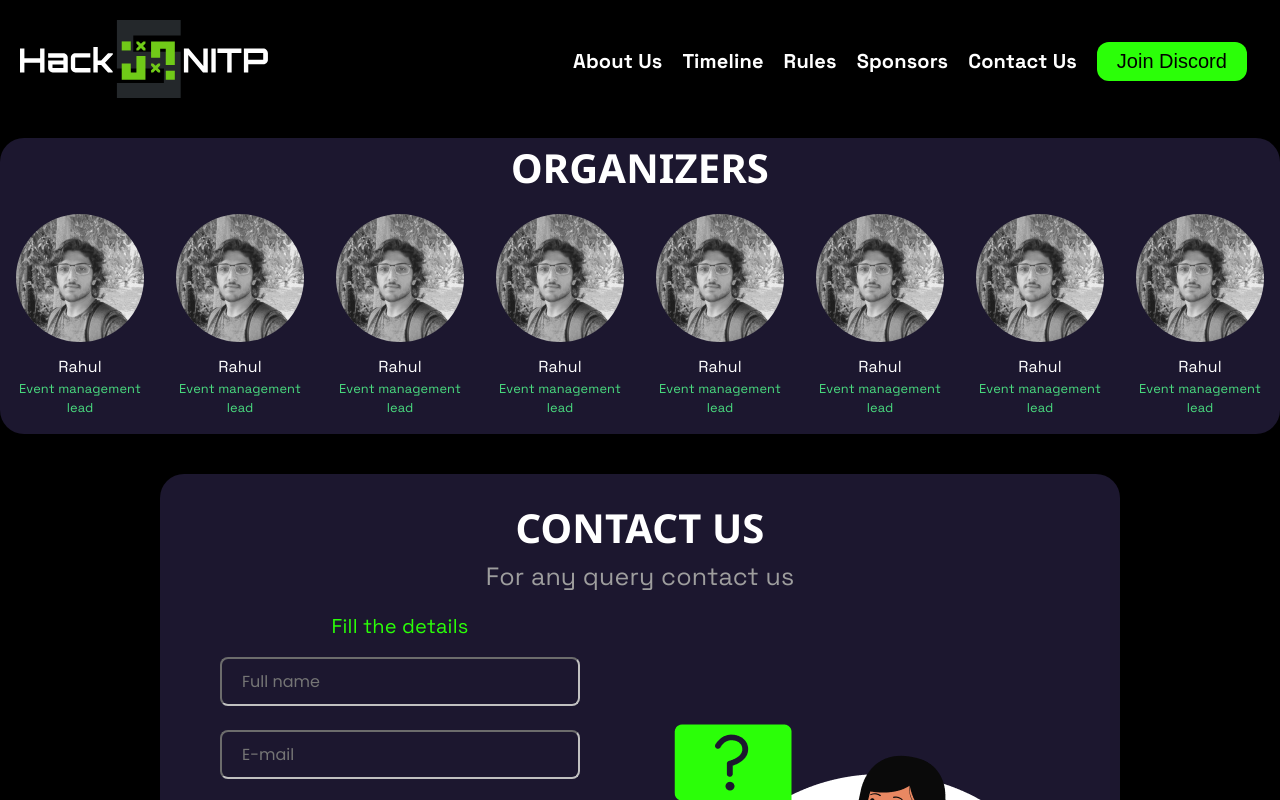
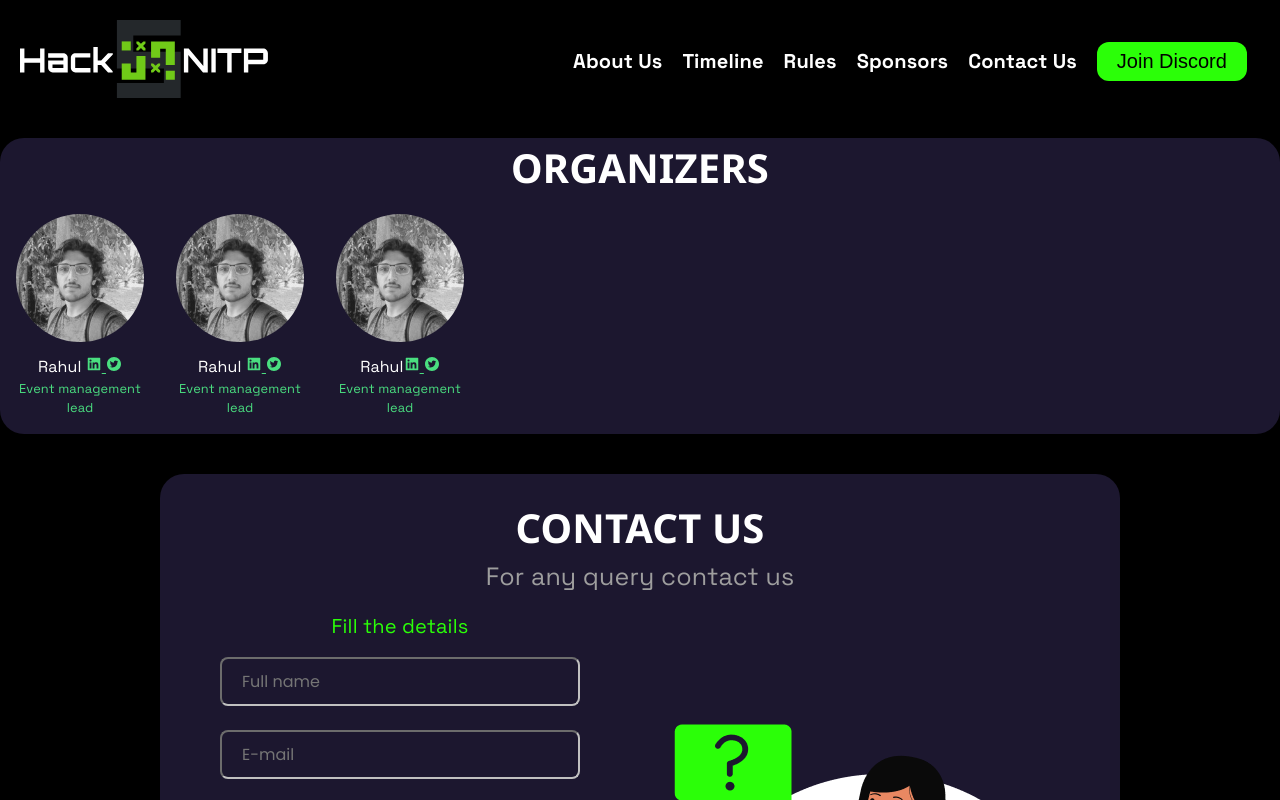
Before and after one commit to HackSlashNITP/hacknitp5.0, a Next.js app: page /contact-us in a window 1280 px wide. Built offline with nearby package versions, Linux system fonts and the light colour scheme.

Commit message:
updated organiser section

```diff
--- a/components/organizers.js
+++ b/components/organizers.js
@@ -2,52 +2,86 @@ import React from 'react'
 import Image from "next/image"
 import image from "../public/judges/Kaustubh.jpeg"
 import image1 from "../public/judges/Shreya.jpeg"
+import style from "../styles/organisers.module.css"
+import { AiFillLinkedin } from "react-icons/ai";
+import { AiFillTwitterCircle } from "react-icons/ai";
+
 
 const Organizers = () => {
   return (
     <div class="grid grid-cols-8 md:grid-cols-3 lg:grid-cols-6 sm:grid-col-2">
+
        <div className='m-4 '>
-        <Image src={image}  className="border-2 rounded-full w-58 hover:bg-[#d4d4d8] hover:scale-150 transition duration-300 ease-in-out hover:opacity-50" />
-        <figcaption className="text-xs text-yellow-900" style={{fontSize: "1rem"}}>Rahul</figcaption>
+  {/* container */}
+   <div className={style.container} >
+   <Image src={image}  className=" block border-2 rounded-full w-58 hover:scale-150 transition duration-300 ease-in-out hover:opacity-50" id='pic' />
+   {/* overlay */}
+   {/* absolute left-7 top-1/3 */}
+   <div className={style.overlay}>
+     {/* content */}
+    <div className={style.content}> hello</div>
+    </div>
+  </div>
+
+  <figcaption className="text-xs text-yellow-900" style={{fontSize: "1rem"}}>Rahul <a className='text-[#4ade80] hover:scale-150'
+            href="https://www.linkedin.com/company/hackslash"
+            target="_blank"
+            rel="noreferrer noopener"
+          >
+              <AiFillLinkedin /> <AiFillTwitterCircle />
+          </a></figcaption>
    <figcaption className="p-0 m-0 text-[#4ade80]" style={{fontSize: "0.8rem"}}>Event management lead</figcaption>
   </div>
   <div className='m-4 '>
-        <Image src={image}  className="border-2 rounded-full w-58 hover:bg-[#d4d4d8] hover:scale-150 transition duration-300 ease-in-out hover:opacity-50" />
-        <figcaption className="text-xs text-yellow-900" style={{fontSize: "1rem"}}>Rahul</figcaption>
+  {/* container */}
+   <div className={style.container} >
+   <Image src={image}  className=" block border-2 rounded-full w-58 hover:scale-150 transition duration-300 ease-in-out hover:opacity-50" id='pic' />
+   {/* overlay */}
+   {/* absolute left-7 top-1/3 */}
+   <div className={style.overlay}>
+     {/* content */}
+    <div className={style.content}> hello</div>
+    </div>
+  </div>
+
+  <figcaption className="text-xs text-yellow-900" style={{fontSize: "1rem"}}>Rahul <a className='text-[#4ade80] hover:scale-150'
+            href="https://www.linkedin.com/company/hackslash"
+            target="_blank"
+            rel="noreferrer noopener"
+          >
+              <AiFillLinkedin /> <AiFillTwitterCircle />
+          </a></figcaption>
    <figcaption className="p-0 m-0 text-[#4ade80]" style={{fontSize: "0.8rem"}}>Event management lead</figcaption>
   </div>
   <div className='m-4 '>
-        <Image src={image}  className="border-2 rounded-full w-58 hover:bg-[#d4d4d8] hover:scale-150 transition duration-300 ease-in-out hover:opacity-50" />
-        <figcaption className="text-xs text-yellow-900" style={{fontSize: "1rem"}}>Rahul</figcaption>
+  {/* container */}
+   <div className={style.container} >
+   <Image src={image}  className=" block border-2 rounded-full w-58 hover:scale-150 transition duration-300 ease-in-out hover:opacity-50" id='pic' />
+   {/* overlay */}
+   {/* absolute left-7 top-1/3 */}
+   <div className={style.overlay}>
+     {/* content */}
+    <div className={style.content}> hello</div>
+    </div>
+  </div>
+
+  <figcaption className="text-xs text-yellow-900" style={{fontSize: "1rem"}}>Rahul<a className='text-[#4ade80] hover:scale-150'
+            href="https://www.linkedin.com/company/hackslash"
+            target="_blank"
+            rel="noreferrer noopener"
+          >
+              <AiFillLinkedin /> <AiFillTwitterCircle />
+          </a></figcaption>
    <figcaption className="p-0 m-0 text-[#4ade80]" style={{fontSize: "0.8rem"}}>Event management lead</figcaption>
   </div>
-       <div className='m-4 '>
-        <Image src={image}  className="border-2 rounded-full w-58 hover:bg-[#d4d4d8] hover:scale-150 transition duration-300 ease-in-out hover:opacity-50" />
-        <figcaption className="text-xs text-yellow-900" style={{fontSize: "1rem"}}>Rahul</figcaption>
-        <figcaption className="p-0 m-0 text-[#4ade80]" style={{fontSize: "0.8rem"}}>Event management lead</figcaption>
-       </div>
-       <div className='m-4 '>
-        <Image src={image}  className="border-2 rounded-full w-58 hover:bg-[#d4d4d8] hover:scale-150 transition duration-300 ease-in-out hover:opacity-50" />
-        <figcaption className="text-xs text-yellow-900" style={{fontSize: "1rem"}}>Rahul</figcaption>
-        <figcaption className="p-0 m-0 text-[#4ade80]" style={{fontSize: "0.8rem"}}>Event management lead</figcaption>
-       </div>
-       <div className='m-4 '>
-        <Image src={image}  className="border-2 rounded-full w-58 hover:bg-[#d4d4d8] hover:scale-150 transition duration-300 ease-in-out hover:opacity-50" />
-        <figcaption className="text-xs text-yellow-900" style={{fontSize: "1rem"}}>Rahul</figcaption>
-        <figcaption className="p-0 m-0 text-[#4ade80]" style={{fontSize: "0.8rem"}}>Event management lead</figcaption>
-       </div>
-       <div className='m-4 '>
-        <Image src={image}  className="border-2 rounded-full w-58 hover:bg-[#d4d4d8] hover:scale-150 transition duration-300 ease-in-out hover:opacity-50" />
-        <figcaption className="text-xs text-yellow-900" style={{fontSize: "1rem"}}>Rahul</figcaption>
-        <figcaption className="p-0 m-0 text-[#4ade80]" style={{fontSize: "0.8rem"}}>Event management lead</figcaption>
-       </div>
-       <div className='m-4 '>
+
+       {/* <div className='m-4 '>
         <Image src={image}  className="border-2 rounded-full w-58 hover:bg-[#d4d4d8] hover:scale-150 transition duration-300 ease-in-out hover:opacity-50" />
         <figcaption className="text-xs text-yellow-900" style={{fontSize: "1rem"}}>Rahul</figcaption>
         <figcaption className="p-0 m-0 text-[#4ade80]" style={{fontSize: "0.8rem"}}>Event management lead</figcaption>
        </div>
 
-
+  */}
 
 
   </div>
--- /dev/null
+++ b/styles/organisers.module.css
@@ -0,0 +1,36 @@
+
+ /* hover:scale-150 transition duration-300 ease-in-out hover:opacity-50 */
+
+.container{
+    position: relative;
+}
+
+.overlay{
+    width: 100%;
+    height: 0px;
+    position: absolute;
+    top: 0px;
+    left:0px;
+    right:0px;
+    overflow: hidden;
+    transition: 1s ease;
+}
+
+.content{
+    position: absolute;
+   transform: translate(50%,190%);
+
+}
+
+/* .container:hover {
+    border:1.5px solid rgb(0, 255, 4);
+
+} */
+  #pic:hover > .overlay{
+  height: 100%;
+  display: block;
+}
+
+ #pic:hover > .overlay{
+   height: 100%;
+}
```
Lines whose indentation alone changed are shown as unchanged.
